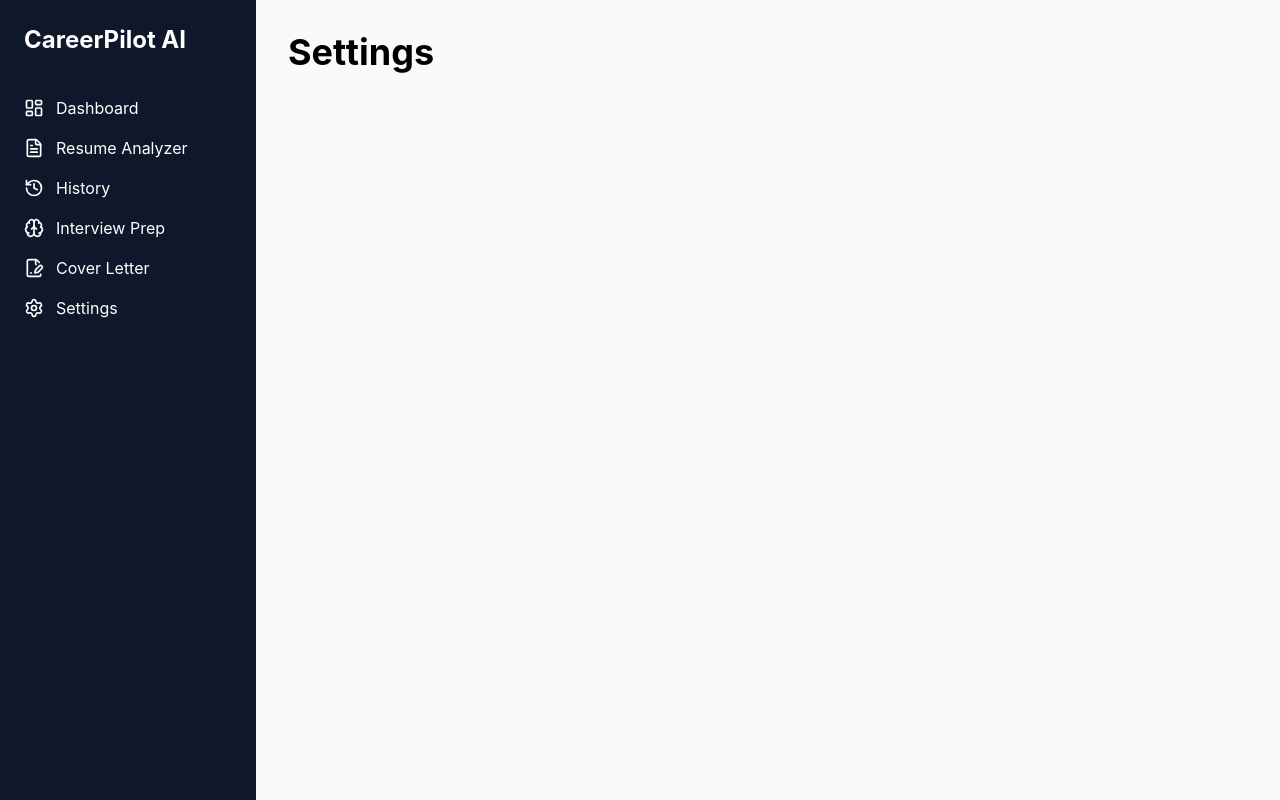
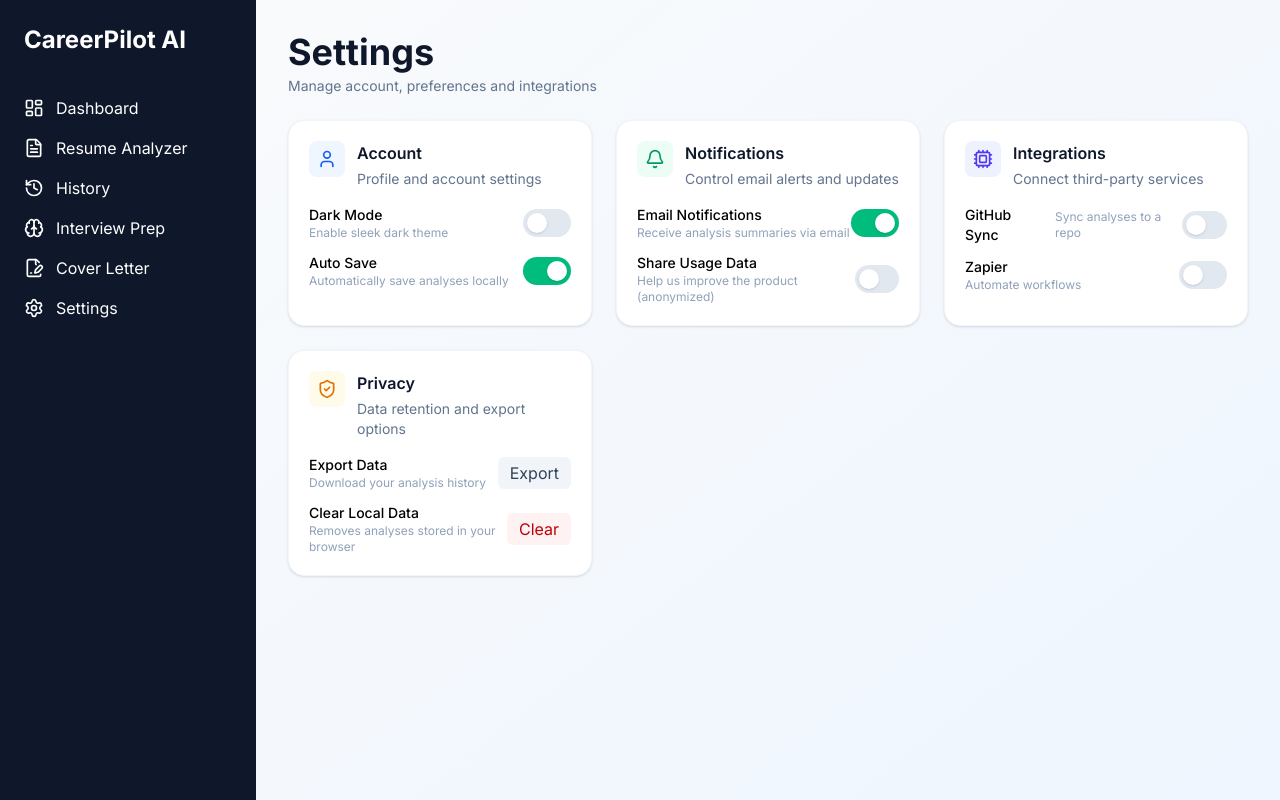
Before and after one commit to Arushi2505/AI-Resume-Analyzer, a React app in the folder frontend/: page /settings in a window 1280 px wide. Built offline with nearby package versions, Linux system fonts and the light colour scheme; the HTML template or start-up script is replaced by a standard one.

Commit message:
Redesign Settings UI

```diff
--- a/frontend/src/index.css
+++ b/frontend/src/index.css
@@ -1,5 +1,5 @@
+@import url('https://fonts.googleapis.com/css2?family=Inter:wght@400;500;600;700;800&display=swap');
 @import "tailwindcss";
-@import url('https://fonts.googleapis.com/css2?family=Inter:wght@400;500;600;700;800&display=swap');
 body {
     font-family: 'Inter', sans-serif;
     background: #f8fafc;
--- a/frontend/src/pages/Settings.jsx
+++ b/frontend/src/pages/Settings.jsx
@@ -1,9 +1,165 @@
+import { useEffect, useState } from "react";
+import { motion } from "framer-motion";
+import { User, Bell, Cpu, ShieldCheck } from "lucide-react";
+
+function Toggle({ enabled, onChange }) {
+  return (
+    <button
+      onClick={() => onChange(!enabled)}
+      aria-pressed={enabled}
+      className={`w-12 h-7 rounded-full p-1 transition-colors ${enabled ? 'bg-emerald-500' : 'bg-slate-200'}`}
+    >
+      <span className={`block w-5 h-5 bg-white rounded-full shadow transform transition-transform ${enabled ? 'translate-x-5' : 'translate-x-0'}`} />
+    </button>
+  );
+}
+
 function Settings() {
+  const [prefs, setPrefs] = useState({
+    darkMode: false,
+    emailNotifications: true,
+    autoSave: true,
+    shareUsage: false,
+    githubSync: false
+  });
+
+  useEffect(() => {
+    const saved = JSON.parse(localStorage.getItem('settings')) || {};
+    setPrefs(p => ({ ...p, ...saved }));
+  }, []);
+
+  useEffect(() => {
+    localStorage.setItem('settings', JSON.stringify(prefs));
+  }, [prefs]);
+
+  const setPref = (key, value) => setPrefs(p => ({ ...p, [key]: value }));
+
   return (
-    <div className="p-8">
-      <h1 className="text-4xl font-bold">
-        Settings
-      </h1>
+    <div className="min-h-screen bg-gradient-to-br from-slate-50 to-blue-50 p-6 sm:p-8">
+      <div className="max-w-6xl mx-auto">
+        <div className="flex items-center justify-between mb-6">
+          <div>
+            <h1 className="text-3xl sm:text-4xl font-bold text-slate-900">Settings</h1>
+            <p className="text-sm text-slate-500 mt-1">Manage account, preferences and integrations</p>
+          </div>
+        </div>
+
+        <div className="grid grid-cols-1 md:grid-cols-2 lg:grid-cols-3 gap-6">
+
+          <motion.div initial={{ opacity: 0, y: 6 }} animate={{ opacity: 1, y: 0 }} className="bg-white border border-slate-100 rounded-2xl p-5 shadow-sm">
+            <div className="flex items-start gap-3">
+              <div className="p-2 rounded-lg bg-blue-50 text-blue-600"><User className="w-5 h-5" /></div>
+              <div>
+                <h3 className="font-semibold text-slate-900">Account</h3>
+                <p className="text-sm text-slate-500 mt-1">Profile and account settings</p>
+              </div>
+            </div>
+
+            <div className="mt-4 space-y-3">
+              <div className="flex items-center justify-between">
+                <div>
+                  <div className="text-sm font-medium">Dark Mode</div>
+                  <div className="text-xs text-slate-400">Enable sleek dark theme</div>
+                </div>
+                <Toggle enabled={prefs.darkMode} onChange={(v) => setPref('darkMode', v)} />
+              </div>
+
+              <div className="flex items-center justify-between">
+                <div>
+                  <div className="text-sm font-medium">Auto Save</div>
+                  <div className="text-xs text-slate-400">Automatically save analyses locally</div>
+                </div>
+                <Toggle enabled={prefs.autoSave} onChange={(v) => setPref('autoSave', v)} />
+              </div>
+            </div>
+          </motion.div>
+
+          <motion.div initial={{ opacity: 0, y: 6 }} animate={{ opacity: 1, y: 0 }} className="bg-white border border-slate-100 rounded-2xl p-5 shadow-sm">
+            <div className="flex items-start gap-3">
+              <div className="p-2 rounded-lg bg-emerald-50 text-emerald-600"><Bell className="w-5 h-5" /></div>
+              <div>
+                <h3 className="font-semibold text-slate-900">Notifications</h3>
+                <p className="text-sm text-slate-500 mt-1">Control email alerts and updates</p>
+              </div>
+            </div>
+
+            <div className="mt-4 space-y-3">
+              <div className="flex items-center justify-between">
+                <div>
+                  <div className="text-sm font-medium">Email Notifications</div>
+                  <div className="text-xs text-slate-400">Receive analysis summaries via email</div>
+                </div>
+                <Toggle enabled={prefs.emailNotifications} onChange={(v) => setPref('emailNotifications', v)} />
+              </div>
+
+              <div className="flex items-center justify-between">
+                <div>
+                  <div className="text-sm font-medium">Share Usage Data</div>
+                  <div className="text-xs text-slate-400">Help us improve the product (anonymized)</div>
+                </div>
+                <Toggle enabled={prefs.shareUsage} onChange={(v) => setPref('shareUsage', v)} />
+              </div>
+            </div>
+          </motion.div>
+
+          <motion.div initial={{ opacity: 0, y: 6 }} animate={{ opacity: 1, y: 0 }} className="bg-white border border-slate-100 rounded-2xl p-5 shadow-sm">
+            <div className="flex items-start gap-3">
+              <div className="p-2 rounded-lg bg-indigo-50 text-indigo-600"><Cpu className="w-5 h-5" /></div>
+              <div>
+                <h3 className="font-semibold text-slate-900">Integrations</h3>
+                <p className="text-sm text-slate-500 mt-1">Connect third-party services</p>
+              </div>
+            </div>
+
+            <div className="mt-4 space-y-3">
+              <div className="flex items-center justify-between">
+                <div className="flex items-center gap-3">
+                  <div className="text-sm font-medium">GitHub Sync</div>
+                  <div className="text-xs text-slate-400">Sync analyses to a repo</div>
+                </div>
+                <Toggle enabled={prefs.githubSync} onChange={(v) => setPref('githubSync', v)} />
+              </div>
+
+              <div className="flex items-center justify-between">
+                <div>
+                  <div className="text-sm font-medium">Zapier</div>
+                  <div className="text-xs text-slate-400">Automate workflows</div>
+                </div>
+                <Toggle enabled={prefs.zapier || false} onChange={(v) => setPref('zapier', v)} />
+              </div>
+            </div>
+          </motion.div>
+
+          <motion.div initial={{ opacity: 0, y: 6 }} animate={{ opacity: 1, y: 0 }} className="bg-white border border-slate-100 rounded-2xl p-5 shadow-sm md:col-span-2 lg:col-span-1">
+            <div className="flex items-start gap-3">
+              <div className="p-2 rounded-lg bg-amber-50 text-amber-600"><ShieldCheck className="w-5 h-5" /></div>
+              <div>
+                <h3 className="font-semibold text-slate-900">Privacy</h3>
+                <p className="text-sm text-slate-500 mt-1">Data retention and export options</p>
+              </div>
+            </div>
+
+            <div className="mt-4 space-y-3">
+              <div className="flex items-center justify-between">
+                <div>
+                  <div className="text-sm font-medium">Export Data</div>
+                  <div className="text-xs text-slate-400">Download your analysis history</div>
+                </div>
+                <button onClick={() => { const d = JSON.parse(localStorage.getItem('analyses')||'[]'); const blob = new Blob([JSON.stringify(d, null, 2)], {type:'application/json'}); const url = URL.createObjectURL(blob); const a = document.createElement('a'); a.href=url; a.download='analyses.json'; a.click(); URL.revokeObjectURL(url); }} className="px-3 py-1 rounded-md bg-slate-100 text-slate-700">Export</button>
+              </div>
+
+              <div className="flex items-center justify-between">
+                <div>
+                  <div className="text-sm font-medium">Clear Local Data</div>
+                  <div className="text-xs text-slate-400">Removes analyses stored in your browser</div>
+                </div>
+                <button onClick={() => { if(!confirm('Clear all local analyses?')) return; localStorage.removeItem('analyses'); }} className="px-3 py-1 rounded-md bg-red-50 text-red-700">Clear</button>
+              </div>
+            </div>
+          </motion.div>
+        </div>
+
+      </div>
     </div>
   );
 }
```
